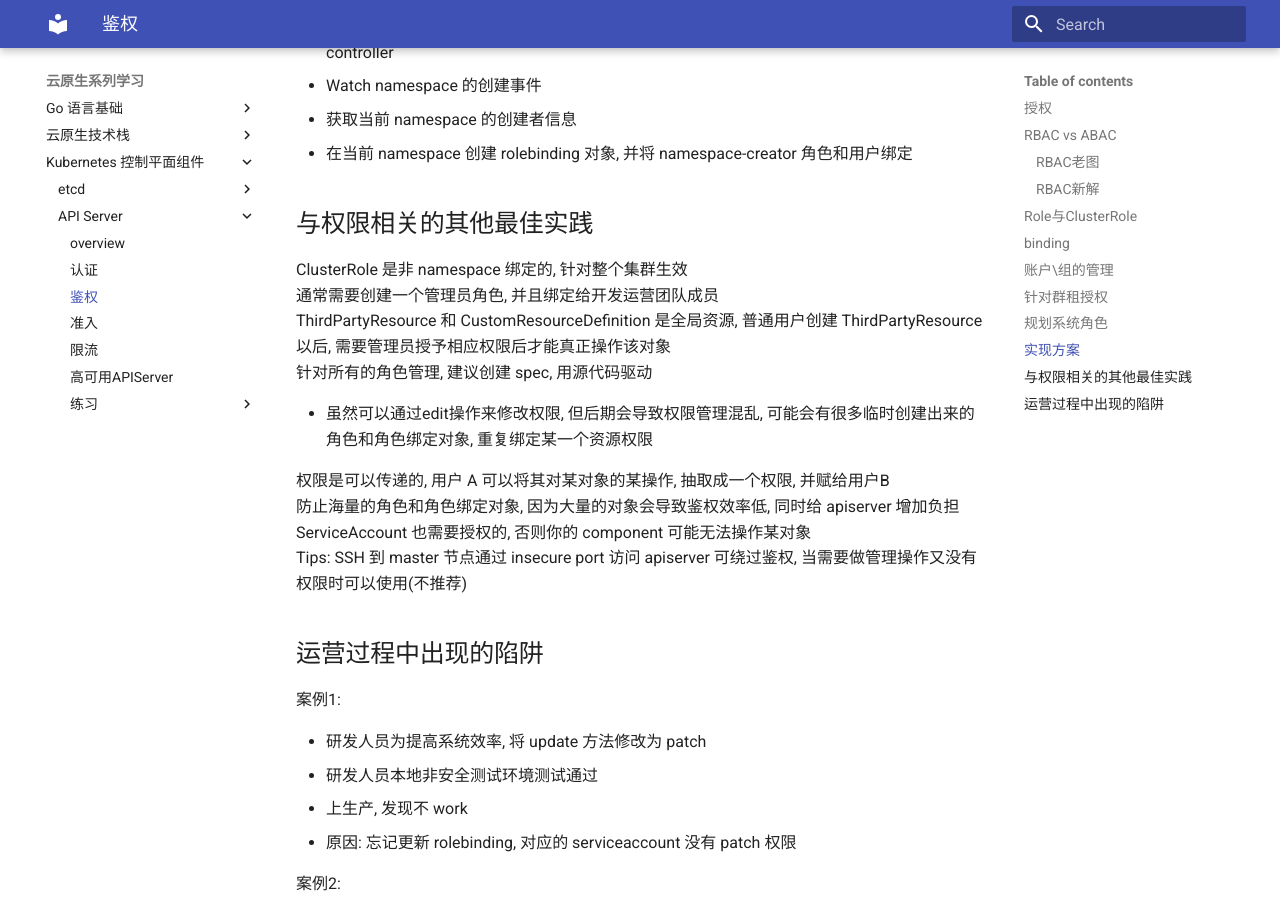
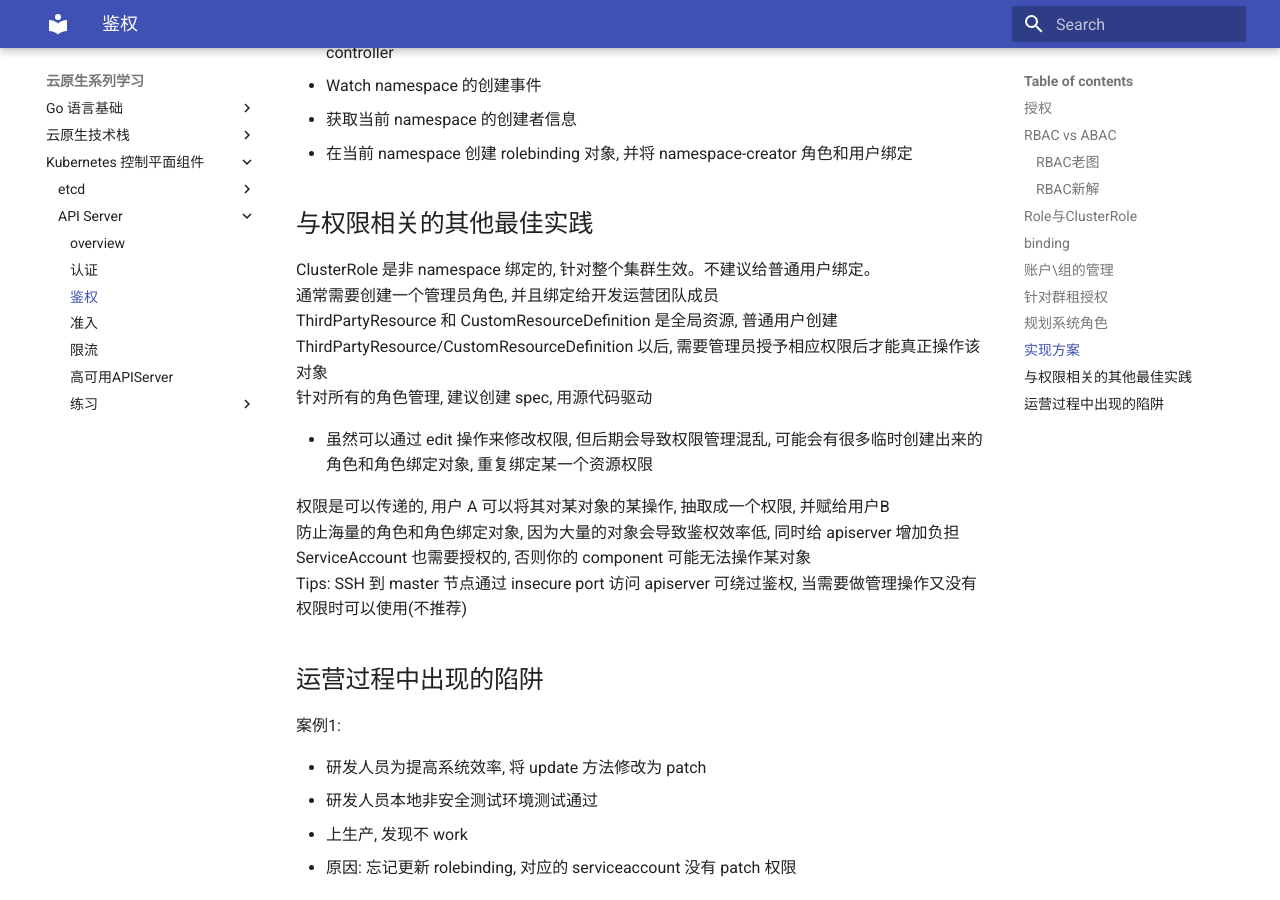
Before and after one commit to mkbooks/k8s-mengfanjie, an MkDocs documentation site: the page built from docs/4.kube-api-server/2.鉴权.md, in a window 1280 px wide and 900 px high, scrolled down 5008 px. Built offline with MkDocs 1.6.1 and Material for MkDocs 9.7.7, drawn with Linux system fonts in a browser that asks for light colours.

Commit message:
add: kube-api-server: 授权

```diff
--- a/docs/4.kube-api-server/2.鉴权.md
+++ b/docs/4.kube-api-server/2.鉴权.md
@@ -141,12 +141,12 @@ Namespace-creator role 定义用户可操作的对象和对应的读写操作.
 - 在当前 namespace 创建 rolebinding 对象, 并将 namespace-creator 角色和用户绑定
 
 ## 与权限相关的其他最佳实践
-ClusterRole 是非 namespace 绑定的, 针对整个集群生效<br>
+ClusterRole 是非 namespace 绑定的, 针对整个集群生效。不建议给普通用户绑定。<br>
 通常需要创建一个管理员角色, 并且绑定给开发运营团队成员<br>
-ThirdPartyResource 和 CustomResourceDefinition 是全局资源, 普通用户创建 ThirdPartyResource以后, 需要管理员授予相应权限后才能真正操作该对象<br>
+ThirdPartyResource 和 CustomResourceDefinition 是全局资源, 普通用户创建 ThirdPartyResource/CustomResourceDefinition 以后, 需要管理员授予相应权限后才能真正操作该对象<br>
 针对所有的角色管理, 建议创建 spec, 用源代码驱动<br>
 
-- 虽然可以通过edit操作来修改权限, 但后期会导致权限管理混乱, 可能会有很多临时创建出来的 角色和角色绑定对象, 重复绑定某一个资源权限
+- 虽然可以通过 edit 操作来修改权限, 但后期会导致权限管理混乱, 可能会有很多临时创建出来的 角色和角色绑定对象, 重复绑定某一个资源权限
 
 权限是可以传递的, 用户 A 可以将其对某对象的某操作, 抽取成一个权限, 并赋给用户B<br>
 防止海量的角色和角色绑定对象, 因为大量的对象会导致鉴权效率低, 同时给 apiserver 增加负担 ServiceAccount 也需要授权的, 否则你的 component 可能无法操作某对象<br>
```
